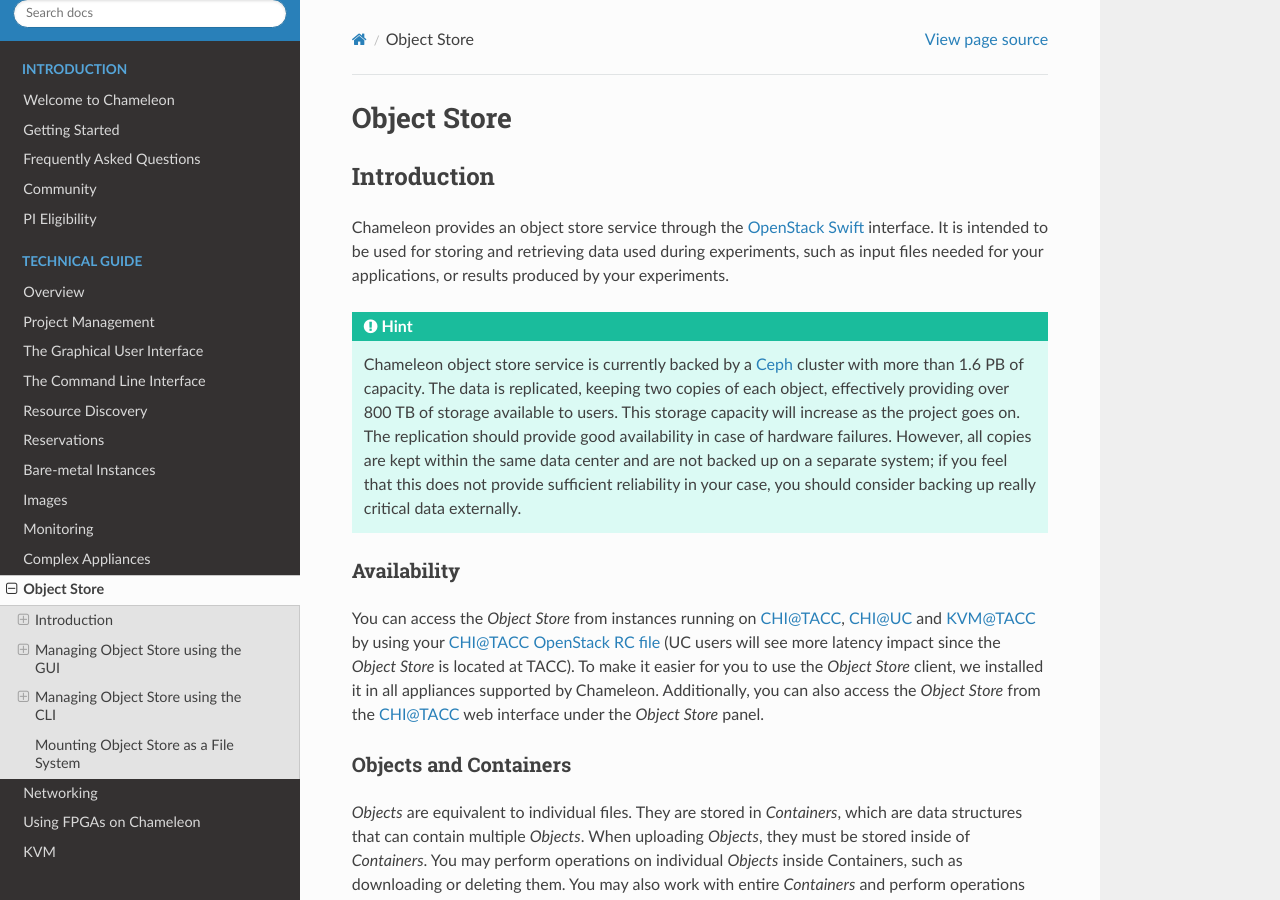
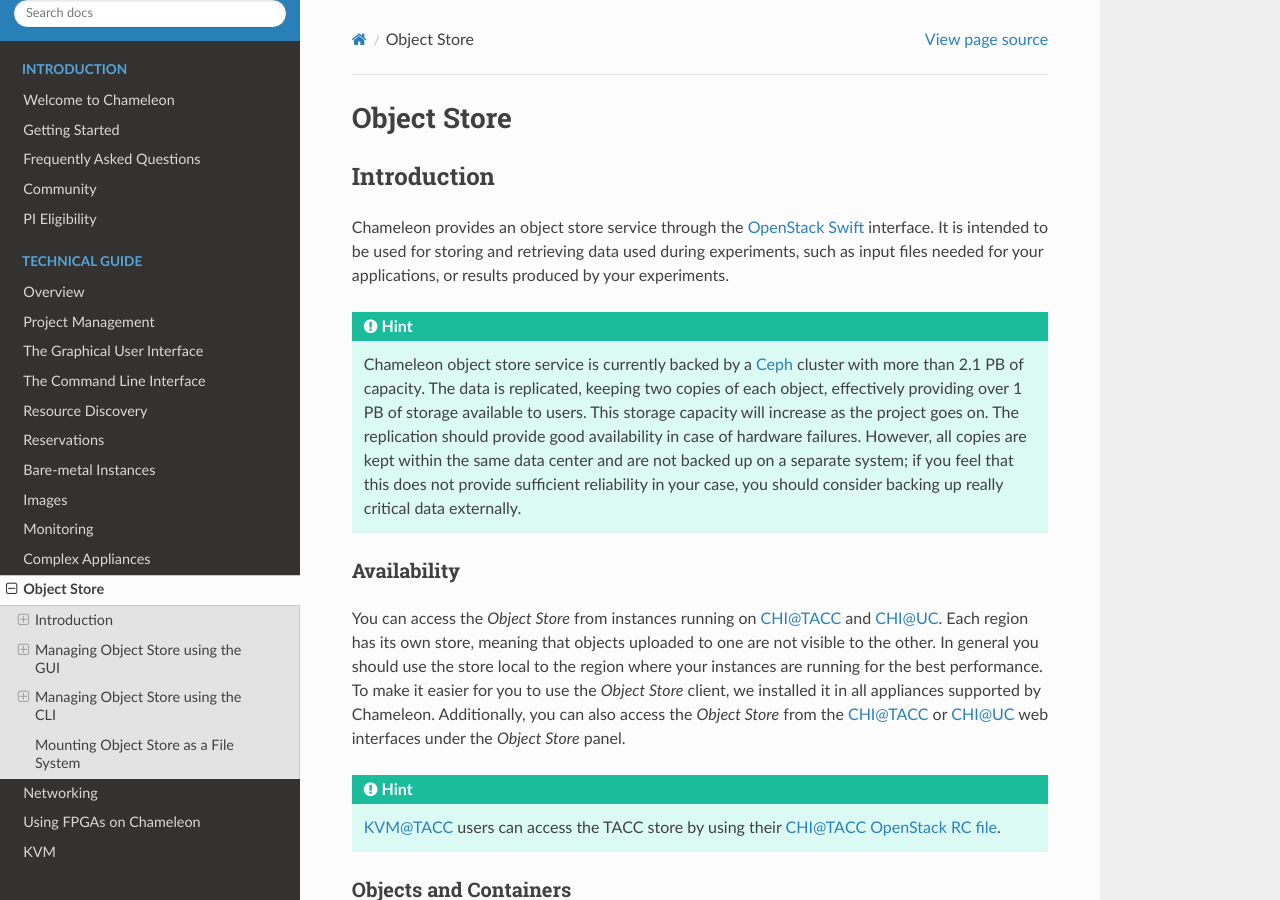
Before and after one commit to ChameleonCloud/docs, a Sphinx documentation site: the page built from source/technical/swift.rst, in a window 1280 px wide and 900 px high. Built offline with Sphinx 7.4.7 and the Read the Docs theme 2.0.0, drawn with Linux system fonts in a browser that asks for light colours.

Commit message:
Add note about storage in UC region
Also moves a few things around to read nicely. Treat KVM like the oddity
it is by moving it in to a hint box.

```diff
--- a/source/technical/swift.rst
+++ b/source/technical/swift.rst
@@ -9,12 +9,15 @@ ____________
 Chameleon provides an object store service through the `OpenStack Swift <https://docs.openstack.org/swift/latest/>`_ interface. It is intended to be used for storing and retrieving data used during experiments, such as input files needed for your applications, or results produced by your experiments.
 
 .. hint::
-   Chameleon object store service is currently backed by a `Ceph <https://ceph.com/>`_ cluster with more than 1.6 PB of capacity. The data is replicated, keeping two copies of each object, effectively providing over 800 TB of storage available to users. This storage capacity will increase as the project goes on. The replication should provide good availability in case of hardware failures. However, all copies are kept within the same data center and are not backed up on a separate system; if you feel that this does not provide sufficient reliability in your case, you should consider backing up really critical data externally.
+   Chameleon object store service is currently backed by a `Ceph <https://ceph.com/>`_ cluster with more than 2.1 PB of capacity. The data is replicated, keeping two copies of each object, effectively providing over 1 PB of storage available to users. This storage capacity will increase as the project goes on. The replication should provide good availability in case of hardware failures. However, all copies are kept within the same data center and are not backed up on a separate system; if you feel that this does not provide sufficient reliability in your case, you should consider backing up really critical data externally.
 
 Availability
 ____________
 
-You can access the *Object Store* from instances running on `CHI@TACC <https://chi.tacc.chameleoncloud.org>`_, `CHI@UC <https://chi.uc.chameleoncloud.org>`_ and `KVM@TACC <https://openstack.tacc.chameleoncloud.org>`_ by using your `CHI@TACC <https://chi.tacc.chameleoncloud.org>`_ :ref:`OpenStack RC file <cli-rc-script>` (UC users will see more latency impact since the *Object Store* is located at TACC). To make it easier for you to use the *Object Store* client, we installed it in all appliances supported by Chameleon. Additionally, you can also access the *Object Store* from the `CHI@TACC <https://chi.tacc.chameleoncloud.org>`_ web interface under the *Object Store* panel.
+You can access the *Object Store* from instances running on `CHI@TACC <https://chi.tacc.chameleoncloud.org>`_ and `CHI@UC <https://chi.uc.chameleoncloud.org>`_. Each region has its own store, meaning that objects uploaded to one are not visible to the other. In general you should use the store local to the region where your instances are running for the best performance.  To make it easier for you to use the *Object Store* client, we installed it in all appliances supported by Chameleon. Additionally, you can also access the *Object Store* from the `CHI@TACC <https://chi.tacc.chameleoncloud.org>`_ or `CHI@UC <https://chi.uc.chameleoncloud.org>`_ web interfaces under the *Object Store* panel.
+
+.. hint::
+    `KVM@TACC <https://openstack.tacc.chameleoncloud.org>`_ users can access the TACC store by using their `CHI@TACC <https://chi.tacc.chameleoncloud.org>`_ :ref:`OpenStack RC file <cli-rc-script>`.
 
 Objects and Containers
 ______________________
```
